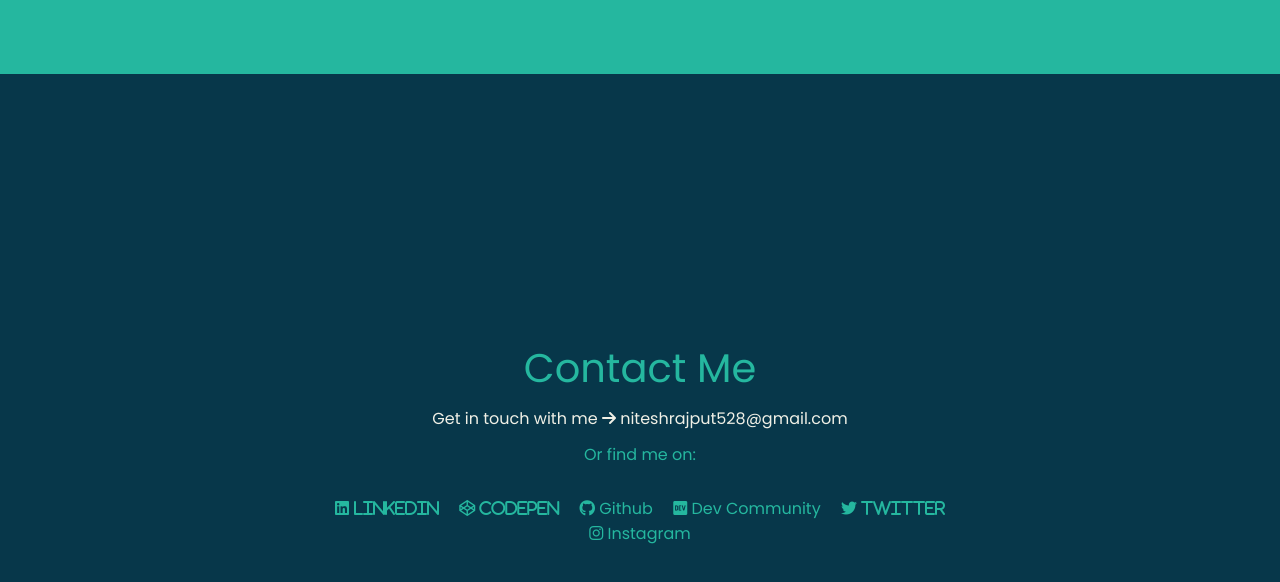
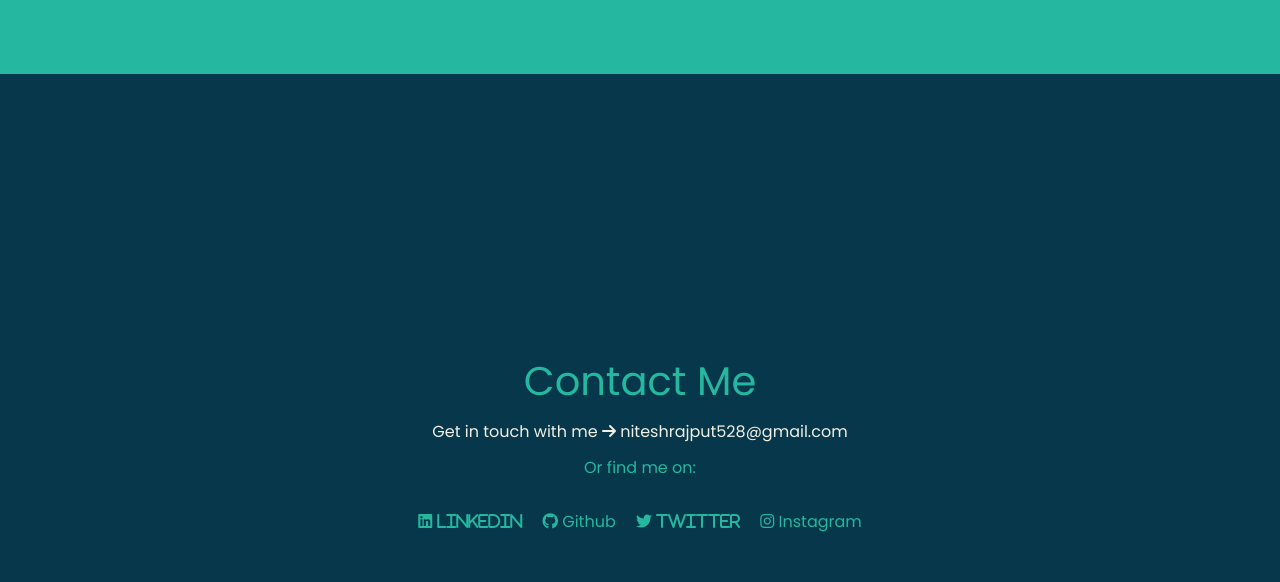
Before and after one commit to NiteshRajput123/my-portfolio, a plain HTML site: page index.html in a window 1280 px wide. Shown: the part 2465-3047 px from the top of the page. Drawn offline with nearby package versions, Linux system fonts and the light colour scheme; a web font is replaced by a local one.

Commit message:
html file

```diff
--- a/index.html
+++ b/index.html
@@ -9,7 +9,7 @@
   development, developer, frontend">
   <meta name="viewport" content="width=device-width, initial-scale=1.0" />
   <meta name="google-site-verification" content="IZ7Sm227j_9N0Sy_JmwOvn1_OAm_O2rHr2833ZV0Fro">
-  <title>Sanket Bodake</title>
+  <title>Nitesh Rajput</title>
   <link rel="stylesheet" href="./style.css" />
   <script src="https://kit.fontawesome.com/66aa7c98b3.js" crossorigin="anonymous"></script>
   <link href="https://fonts.googleapis.com/css?family=Comfortaa:400,700,300|Quattrocento" rel="stylesheet">
@@ -192,11 +192,11 @@
           Get in touch with me <i class="fas fa-arrow-right"></i> niteshrajput528@gmail.com
         </p>
         <p class="links">Or find me on:</p>
-        <a href="https://www.linkedin.com/in/sanket-bodake-995b5b205/" target="blank"><i class="fab fa-linkedin">
+        <a href="https://www.linkedin.com/in/nitesh-rajput-918aa4222" target="blank"><i class="fab fa-linkedin">
             Linkedin</i></a>
-        <a href="https://codepen.io/sanketbodke" target="blank"><i class="fab fa-codepen"> CodePen</i></a>
-        <a href="https://github.com/sanketbodke" target="blank"><i class="fab fa-github"></i> Github</a>
-        <a href="https://dev.to/sanketbodake" target="blank"><i class="fab fa-dev"></i> Dev Community</a>
+        <!-- <a href="https://codepen.io/sanketbodke" target="blank"><i class="fab fa-codepen"> CodePen</i></a> -->
+        <a href="https://github.com/NiteshRajput123" target="blank"><i class="fab fa-github"></i> Github</a>
+        <!-- <a href="https://dev.to/sanketbodake" target="blank"><i class="fab fa-dev"></i> Dev Community</a> -->
         <a href="https://twitter.com/code_sanket" target="blank"><i class="fab fa-twitter"> Twitter</i></a>
         <a href="https://www.instagram.com/code.sanket/" target="blank"><i class="fab fa-instagram"></i> Instagram</a>
       </div>
```
